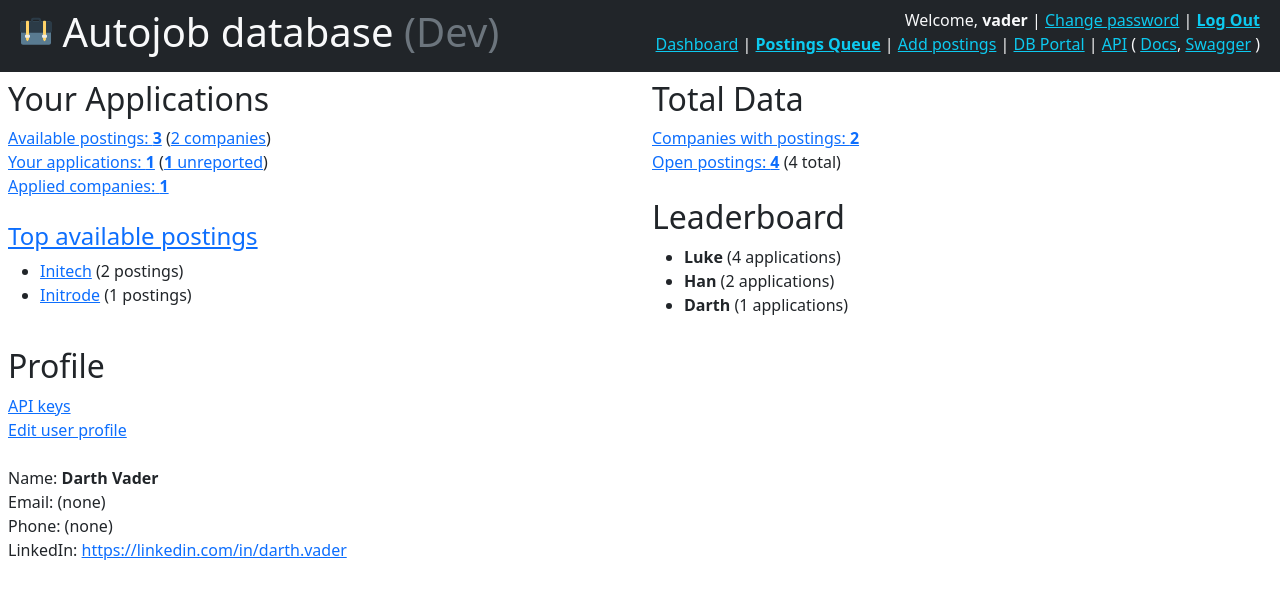
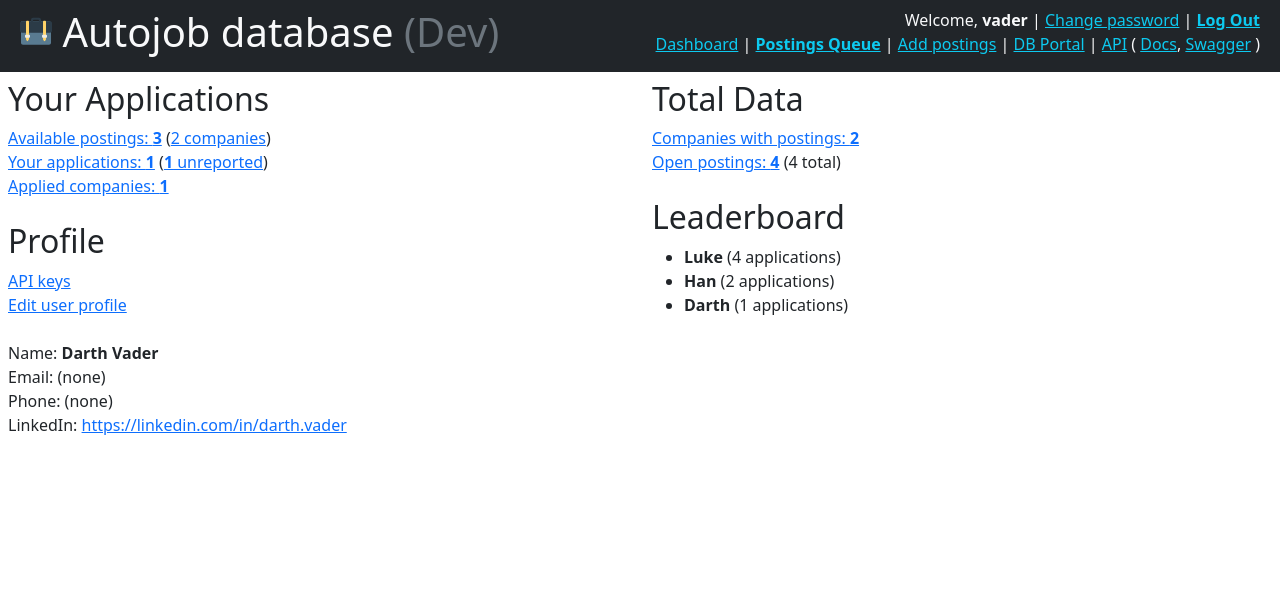
Before and after one commit to smkent/jobdb, a Django app: page / in a window 1280 px wide. Shown: the top 599 px of the page. Run offline with Django 5.2, Linux system fonts and the light colour scheme; a user stored in the database is signed in; data comes from the database, SQL or seed files in the repository; parts of the project's set-up code (start-up, migrations or seed data) failed here and were passed over; some libraries are stand-ins or nearby versions.

Commit message:
Remove your top available postings summary table from dashboard

```diff
--- a/jobdb/main/templates/main/index.html
+++ b/jobdb/main/templates/main/index.html
@@ -17,25 +17,6 @@
           <br />
         {% endif %}
         <br />
-        <div class="container-fluid p-0">
-          <div class="row">
-            {% if posting_queue_companies.count %}
-              <div class="col">
-                <h4><a href="{% url 'queue_by_company_htmx' %}">Top available postings</a></h4>
-                <ul>
-                  {% for c in posting_queue_companies|slice:"0:10" %}
-                    <li><span class="company-priority-{{ c.priority }}">
-                      <a href="{% url 'queue_htmx' %}?company={{ c.name }}">{{ c.name }}</a>
-                      ({{ c.count }} postings)
-                    </span>
-                    </li>
-                  {% endfor %}
-                </ul>
-                <br />
-              </div>
-            {% endif %}
-          </div>
-        </div>
         <h2>Profile</h2>
         <a href="{% url 'personal:main_apikey_changelist' %}">API keys</a><br />
         <a href="{% url 'user_profile_edit' %}">Edit user profile</a><br />
```
